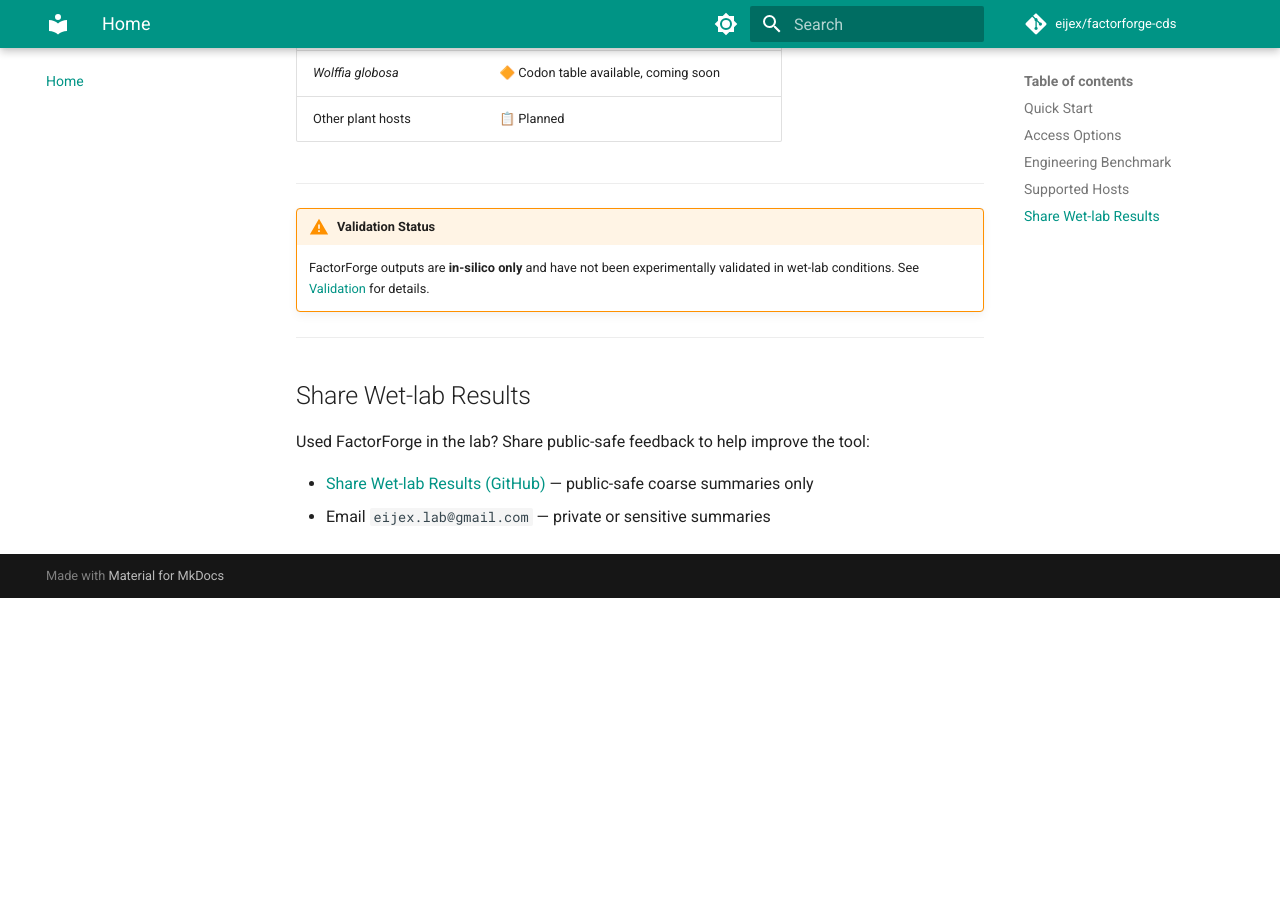
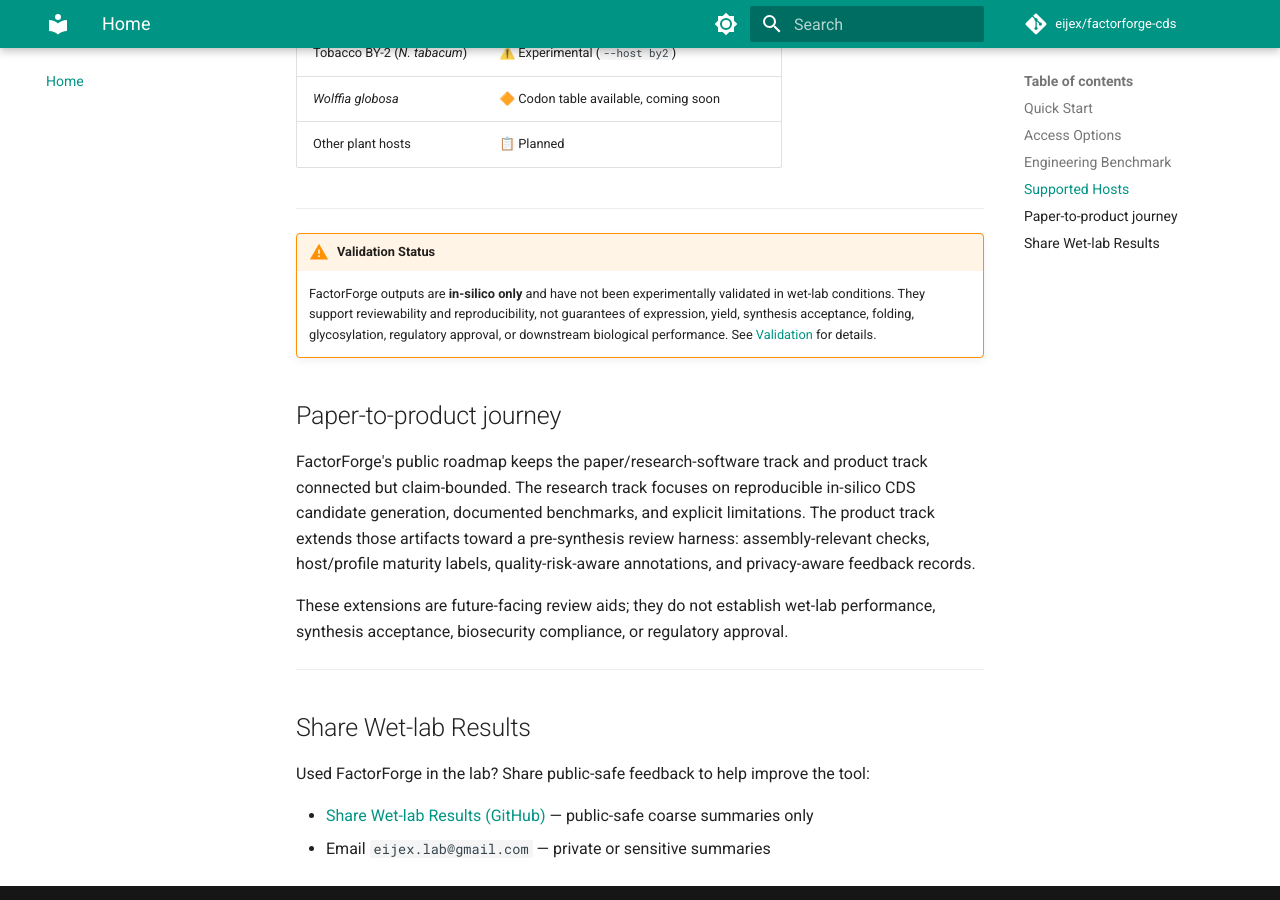
Before and after one commit to eijex/factorforge-cds, an MkDocs documentation site: the page built from docs/index.md, in a window 1280 px wide and 900 px high, scrolled down 1917 px. Built offline with MkDocs 1.6.1 and Material for MkDocs 9.7.7, drawn with Linux system fonts in a browser that asks for light colours; comment, search, counter and statistics services are not loaded; before the commit the page ends 2515 px from its top, so only the background shows below that; some of the changed text lies outside the part shown.

Commit message:
Add claim-bounded paper-to-product roadmap

```diff
--- a/docs/index.md
+++ b/docs/index.md
@@ -1,6 +1,6 @@
 # FactorForge
 
-**Open-source constraint-based CDS design engine for sequence-level CDS design, with primary support for *Nicotiana benthamiana* (Tobacco BY-2: experimental).**
+**Open-source constraint-based CDS design and pre-synthesis sequence review engine for plant CDS workflows, with primary support for *Nicotiana benthamiana* (Tobacco BY-2: experimental).**
 
 [![License](https://img.shields.io/badge/license-AGPL--3.0-blue.svg)](https://github.com/eijex/factorforge-cds/blob/main/LICENSE)
 [![PyPI](https://img.shields.io/pypi/v/factorforge-cds.svg)](https://pypi.org/project/factorforge-cds/)
@@ -8,7 +8,7 @@
 [![codecov](https://codecov.io/gh/eijex/factorforge-cds/branch/main/graph/badge.svg)](https://codecov.io/gh/eijex/factorforge-cds)
 [![DOI](https://zenodo.org/badge/DOI/10.5281/zenodo.20407330.svg)](https://doi.org/10.5281/zenodo.20407330)
 
-FactorForge performs profile-guided CDS design with CAI/GC metrics, PolyA-signal screening, and Golden Gate/MoClo-aware checks. Primary support: *N. benthamiana* (agroinfiltration). Experimental host context: Tobacco BY-2 (`--host by2`).
+FactorForge performs profile-guided CDS design with CAI/GC metrics, PolyA-signal screening, and Golden Gate/MoClo-aware checks. It supports reproducible in-silico CDS candidate generation and pre-synthesis sequence review for plant CDS workflows. Primary support: *N. benthamiana* (agroinfiltration). Experimental host context: Tobacco BY-2 (`--host by2`).
 
 ---
 
@@ -70,7 +70,13 @@
 ---
 
 !!! warning "Validation Status"
-    FactorForge outputs are **in-silico only** and have not been experimentally validated in wet-lab conditions. See [Validation](validation.md) for details.
+    FactorForge outputs are **in-silico only** and have not been experimentally validated in wet-lab conditions. They support reviewability and reproducibility, not guarantees of expression, yield, synthesis acceptance, folding, glycosylation, regulatory approval, or downstream biological performance. See [Validation](validation.md) for details.
+
+## Paper-to-product journey
+
+FactorForge's public roadmap keeps the paper/research-software track and product track connected but claim-bounded. The research track focuses on reproducible in-silico CDS candidate generation, documented benchmarks, and explicit limitations. The product track extends those artifacts toward a pre-synthesis review harness: assembly-relevant checks, host/profile maturity labels, quality-risk-aware annotations, and privacy-aware feedback records.
+
+These extensions are future-facing review aids; they do not establish wet-lab performance, synthesis acceptance, biosecurity compliance, or regulatory approval.
 
 ---
 
--- a/mkdocs.yml
+++ b/mkdocs.yml
@@ -1,5 +1,5 @@
 site_name: FactorForge
-site_description: Open-source constraint-based CDS design engine for plant CDS design workflows (N. benthamiana, Tobacco BY-2 experimental)
+site_description: Open-source CDS design and pre-synthesis sequence review for plant CDS workflows (N. benthamiana, Tobacco BY-2 experimental)
 site_url: https://eijex.github.io/factorforge-cds/
 repo_url: https://github.com/eijex/factorforge-cds
 repo_name: eijex/factorforge-cds
@@ -38,6 +38,7 @@
     - CLI Reference: cli.md
     - Output Format: output.md
   - Validation: validation.md
+  - Roadmap: roadmap.md
   - Changelog: changelog.md
 
 markdown_extensions:
--- a/pyproject.toml
+++ b/pyproject.toml
@@ -5,7 +5,7 @@
 [project]
 name = "factorforge-cds"
 version = "3.2.3"
-description = "FactorForge - open-source constraint-based CDS design engine by Eijex."
+description = "FactorForge - open-source CDS design and pre-synthesis sequence review engine by Eijex."
 readme = "README.md"
 license = "AGPL-3.0-only"
 license-files = ["LICENSE"]
```
Also changed, not shown: README.md (+4 -4 lines), ROADMAP.md (+12 -0 lines), docs/roadmap.md (added, +31 -0 lines), 2 other files.
